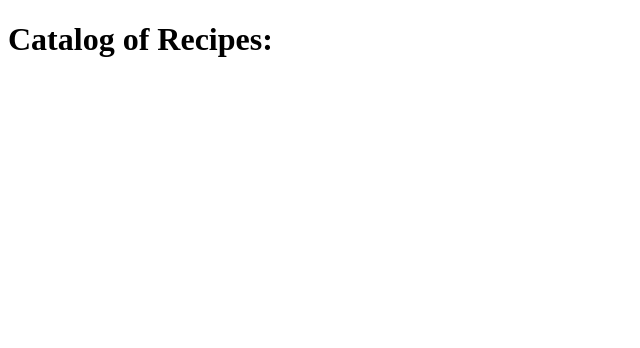
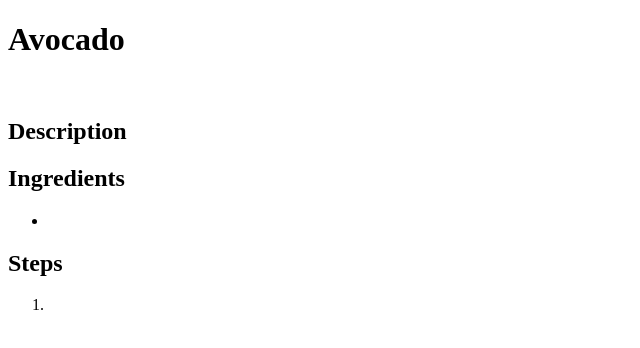
Before and after one commit to bernit1/recipes-test, a plain HTML site: page pages/avocado.html in a window 1280 px wide. Shown: the whole page, without its empty margins (0-640 px from the left). Drawn offline with Linux system fonts and the light colour scheme.

Commit message:
Add the structure to recipe content

```diff
--- a/pages/avocado.html
+++ b/pages/avocado.html
@@ -7,6 +7,20 @@
     </head>
 
     <body>
-        <h1>Catalog of Recipes:</h1>
+        <h1>Avocado</h1>
+        <img src="">
+
+        <h2>Description</h2>
+        <p></p>
+
+        <h2>Ingredients</h2>
+        <ul>
+            <li></li>
+        </ul>
+
+        <h2>Steps</h2>
+        <ol>
+            <li></li>
+        </ol>
     </body>
 </html>
```
Also changed, not shown: pages/apple.html (+16 -1 lines), pages/eggs.html (+15 -1 lines).
